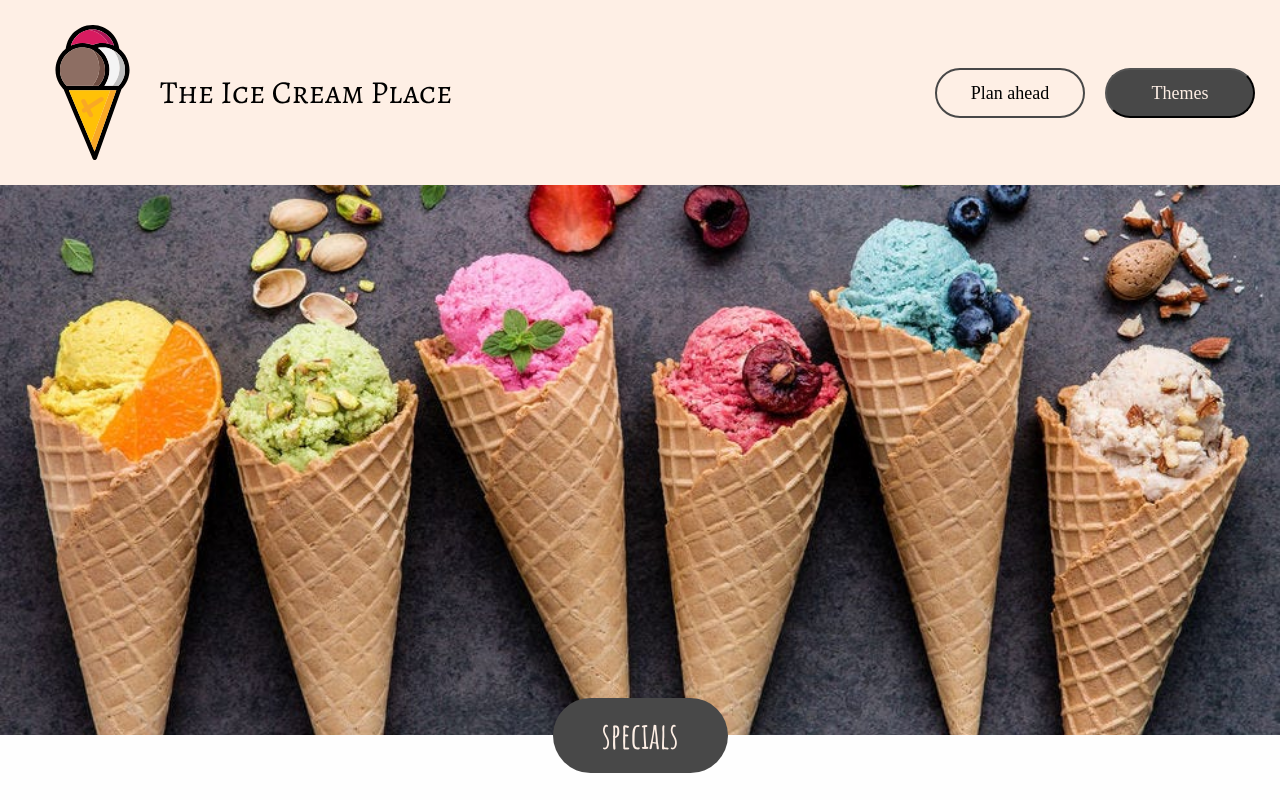
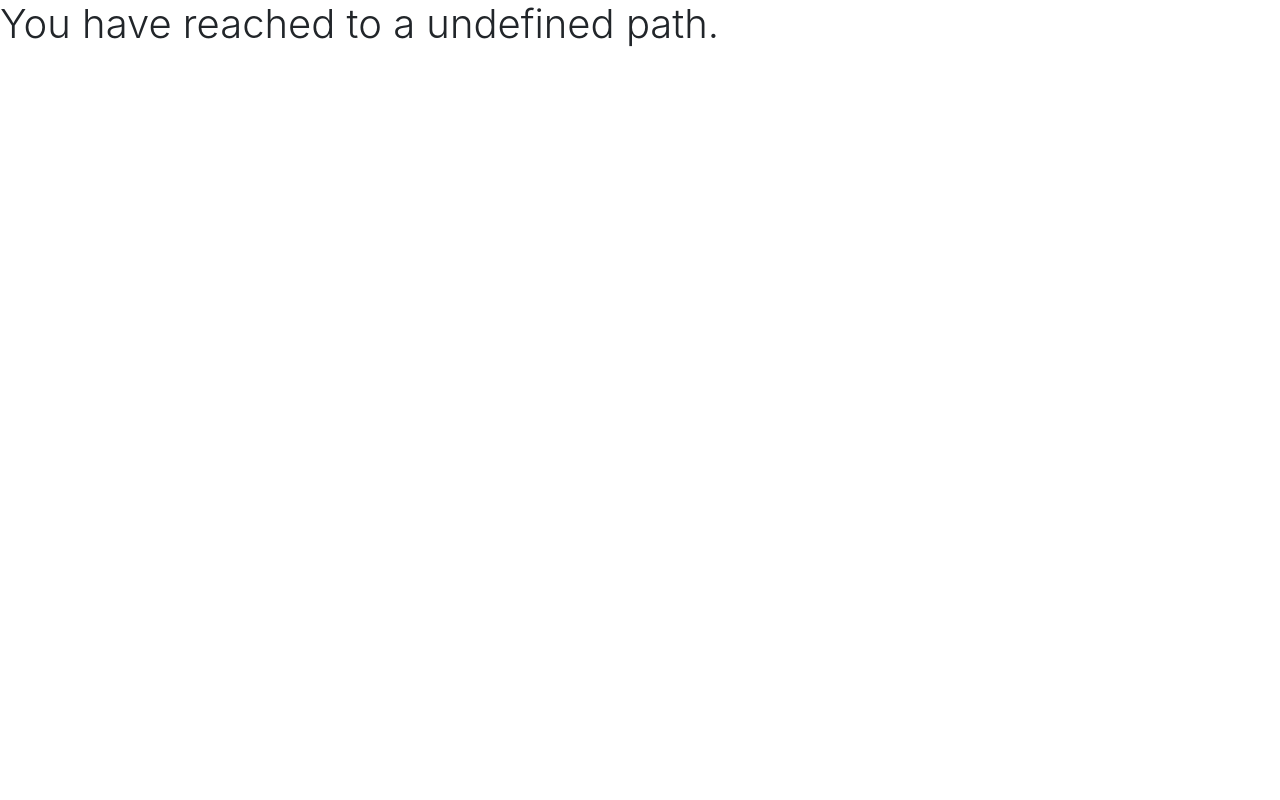
Before and after one commit to DhruvikPatel-coder/IceCreamPlace, a React (Create React App) app: page / in a window 1280 px wide. Shown: the top 800 px of the page. Built offline with nearby package versions, Linux system fonts and the light colour scheme; a web font is replaced by a local one.

Commit message:
Refactor exact path to /IceCreamPlace and refactor homepage to /IceCreamPlace.

```diff
--- a/package.json
+++ b/package.json
@@ -1,6 +1,6 @@
 {
-  "homepage": "http://DhruvikPatel-coder.github.io",
-  "name": "remindersui",
+  "homepage": "http://DhruvikPatel-coder.github.io/IceCreamPlace",
+  "name": "icecreamplace",
   "version": "0.1.0",
   "private": true,
   "dependencies": {
--- a/src/App.js
+++ b/src/App.js
@@ -143,7 +143,7 @@ function App() {
     return (
         <Router>
             <Switch>
-                <Route exact path="/">
+                <Route exact path="/IceCreamPlace">
                     <InputComponent
                         selectedIndex={currentIndex}
                         setSelectedIndex={(index) => setCurrentIndex(index)}
```
